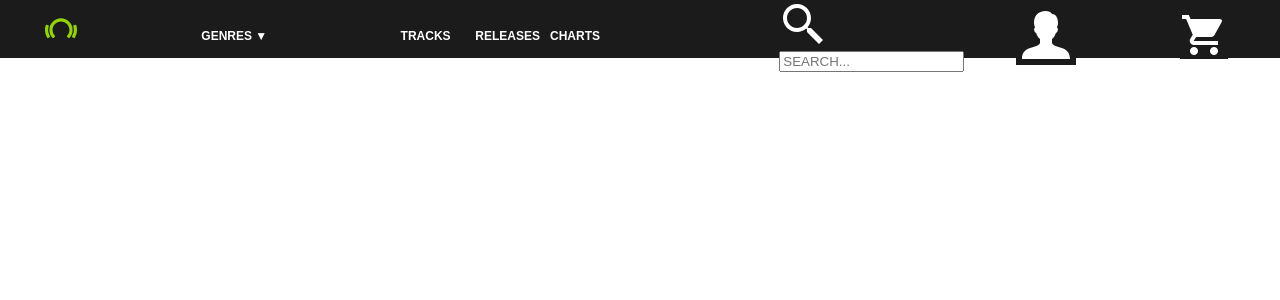
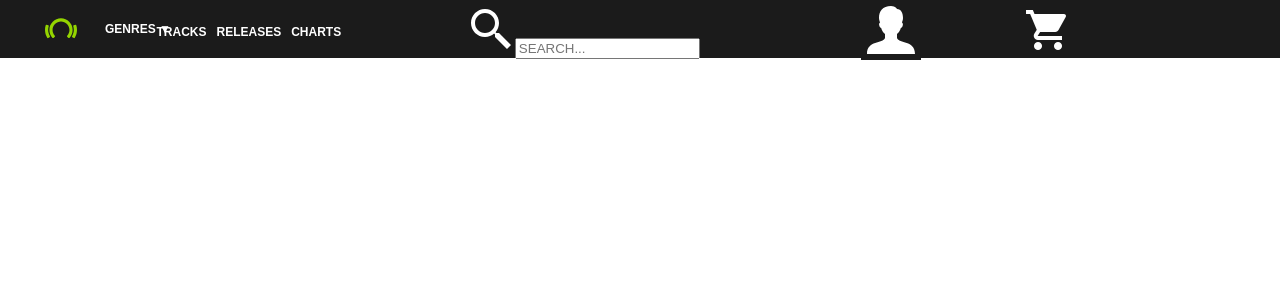
Before and after one commit to Hamzah98/Beatport2, a React (Create React App) app: page / in a window 1280 px wide. Shown: the top 300 px of the page. Built offline with nearby package versions, Linux system fonts and the light colour scheme.

Commit message:
Genres Dropdown markup and styling complete. (#4)
* genres dropdown markup

* genres dropdown styling

```diff
--- a/src/components/GenresDropDown.js
+++ b/src/components/GenresDropDown.js
@@ -14,17 +14,21 @@ class GenresDropDown extends React.Component {
   render() {
     const genres = this.props.genres;
     const links = genres.map(genre => (
-      <Link key={genre} name={genre} href={`# ${genre}`} />
+      <Link key={genre} name={genre} href={`#${genre}`} />
     ));
 
     return (
-      <div
-        className="genres"
-        onMouseEnter={this.showLinks}
-        onMouseLeave={this.hideLinks}
-      >
+      <div className="genres-dropdown-container" onMouseEnter={this.showLinks}>
         <p>GENRES ▼</p>
-        {this.state.showLinks ? links : null}
+        {this.state.showLinks ? (
+          <div
+            className="genre-links-container"
+            onMouseEnter={this.showLinks}
+            onMouseLeave={this.hideLinks}
+          >
+            {links}
+          </div>
+        ) : null}
       </div>
     );
   }
--- a/src/styles/GenresDropDown.css
+++ b/src/styles/GenresDropDown.css
@@ -1,4 +1,38 @@
-.genres{
+.genres-dropdown-container {
   all: unset;
-  color:#ffffff;
+  color: #ffffff;
+  position: absolute;
+  left: 95px;
+  margin: 10px;
+  cursor: pointer;
 }
+
+.genre-links-container {
+  position: fixed;
+  display: flex;
+  flex-wrap: wrap;
+  height: 50%;
+  width: 100%;
+  top: 58px;
+  left: 0px;
+  padding: 20px 0px 0px 20px;
+  background: #1f1f1f;
+  overflow-y: auto;
+}
+
+.genre-links-container a {
+  all: unset;
+  display: block;
+  height: 20px;
+  width: 300px;
+  padding: 5px;
+  margin-right: 20px;
+  font-weight: lighter;
+  font-size: 15px;
+  color: #b5b5b5;
+  border-bottom: 1px solid #2c2c2c;
+}
+
+.genre-links-container a:hover {
+  color: #427b0f;
+}
```
